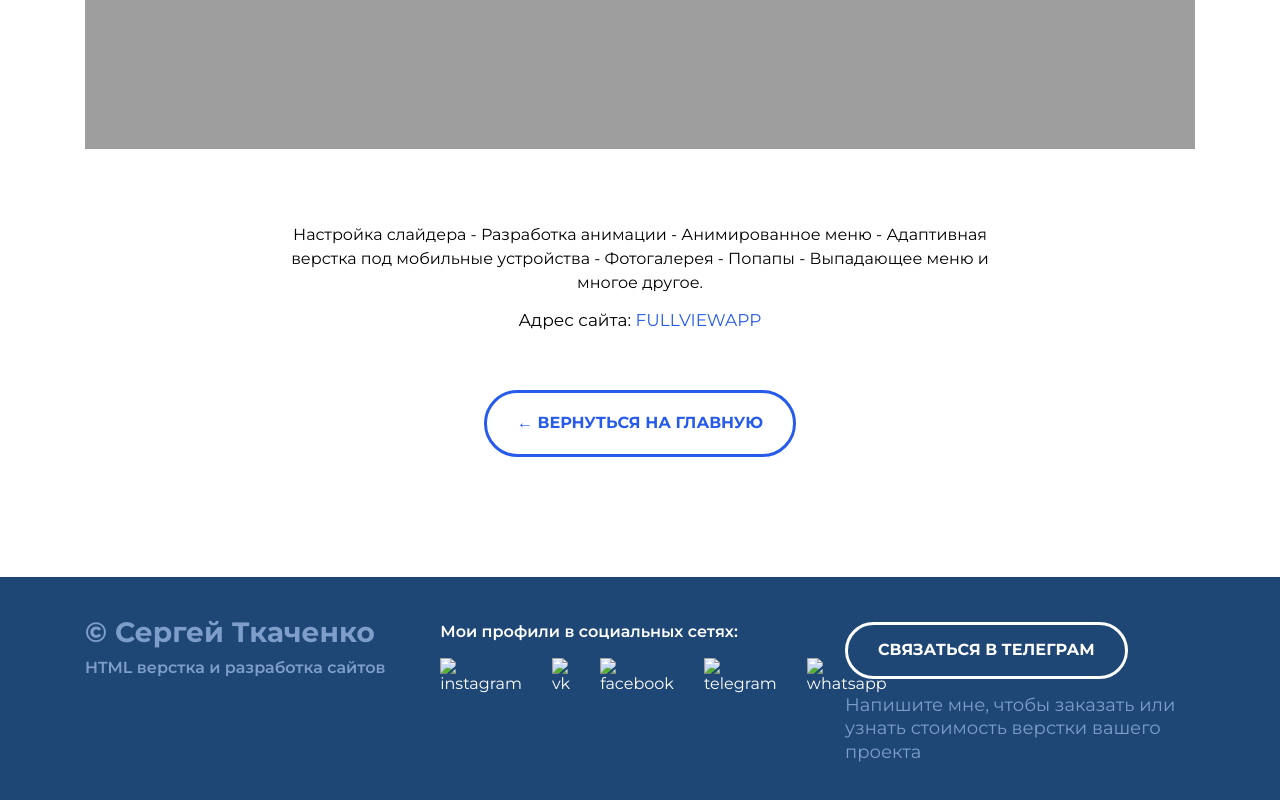
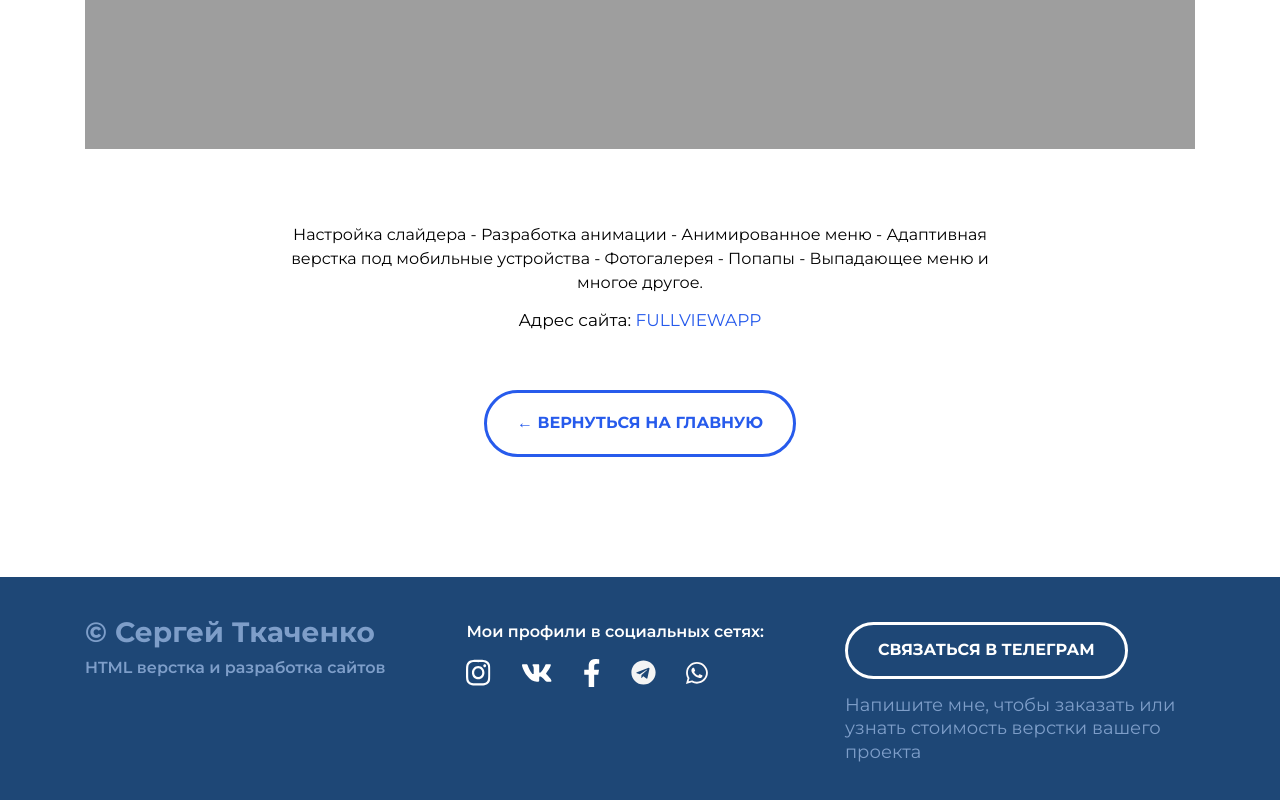
Before and after one commit to SergeyIOS/portfolio, a plain HTML site: page fullviewapp.html in a window 1280 px wide. Shown: the part 863-1663 px from the top of the page. Drawn offline with Linux system fonts and the light colour scheme; the site is published under a folder, as on GitHub Pages, so addresses that start at the root find nothing.

Commit message:
Update fullviewapp.html

```diff
--- a/fullviewapp.html
+++ b/fullviewapp.html
@@ -43,27 +43,27 @@
                <div class="footer__social-wrapper">
                   <!--noindex-->
                   <a href="https://www.instagram.com/sergey_tkachenko27" class="footer__social-link" rel="nofollow noopener noreferrer" target="_blank">
-                     <img src="/img/footer/instagram.svg" alt="instagram" class="footer__social-img" >
+                     <img src="img/footer/instagram.svg" alt="instagram" class="footer__social-img" >
                   </a>
                   <!--/noindex-->
                   <!--noindex-->
                   <a href="https://vk.com/ko4erar" class="footer__social-link" rel="nofollow noopener noreferrer" target="_blank">
-                     <img src="/img/footer/vk.svg" alt="vk" class="footer__social-img">
+                     <img src="img/footer/vk.svg" alt="vk" class="footer__social-img">
                   </a>
                   <!--/noindex-->
                   <!--noindex-->
                   <a href="https://facebook.com/ko4erar" class="footer__social-link" rel="nofollow noopener noreferrer" target="_blank">
-                     <img src="/img/footer/facebook.svg" alt="facebook" class="footer__social-img">
+                     <img src="img/footer/facebook.svg" alt="facebook" class="footer__social-img">
                   </a>
                   <!--/noindex-->
                   <!--noindex-->
                   <a href="https://t.me/Ko4eraR" class="footer__social-link" rel="nofollow noopener noreferrer" target="_blank">
-                     <img src="/img/footer/telegram.svg" alt="telegram" class="footer__social-img">
+                     <img src="img/footer/telegram.svg" alt="telegram" class="footer__social-img">
                   </a>
                   <!--/noindex-->
                   <!--noindex-->
                   <a href="https://wa.me/79877359523" class="footer__social-link" rel="nofollow noopener noreferrer" target="_blank">
-                     <img src="/img/footer/whatsapp.svg" alt="whatsapp" class="footer__social-img">
+                     <img src="img/footer/whatsapp.svg" alt="whatsapp" class="footer__social-img">
                   </a>
                   <!--/noindex-->
                </div>
@@ -75,8 +75,8 @@
          </div>
       </div>
    </footer>
-   <script src="/js/jquery-3.5.1.min.js"></script>
-   <script src="/js/jquery.vide.min.js"></script>
-   <script src="/js/main.js"></script>
+   <script src="js/jquery-3.5.1.min.js"></script>
+   <script src="js/jquery.vide.min.js"></script>
+   <script src="js/main.js"></script>
 </body>
 </html>
```
